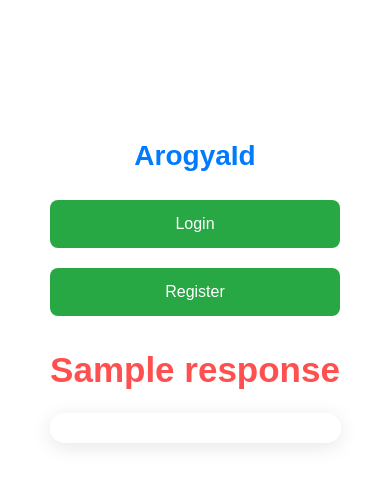
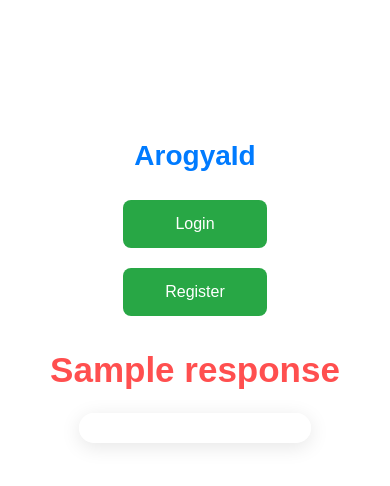
Before and after one commit to RajatJain2003visual/MedicalInsuranceClaim, a Flask app: template templates/index.html in a window 390 px wide. Shown: the part 140-626 px from the top of the page. Run offline with Flask 3, Linux system fonts and the light colour scheme; the template is opened without the code that fills it: most values are stand-ins (such as "Sample title", 1, 10 or a date in 2020); some libraries are stand-ins or nearby versions.

Commit message:
Updated index.html, reponsive size for mobile

```diff
--- a/templates/index.html
+++ b/templates/index.html
@@ -84,7 +84,7 @@
         }
 
         .form-container {
-            width: 90%; /* Make form container wider on mobile */
+            width: 70%; /* Make form container wider on mobile */
             padding: 15px; /* Reduce padding for mobile */
         }
 
@@ -93,6 +93,7 @@
         }
 
         button {
+            width:50%;
             font-size: medium; /* Adjust button font size for mobile */
         }
 
```
